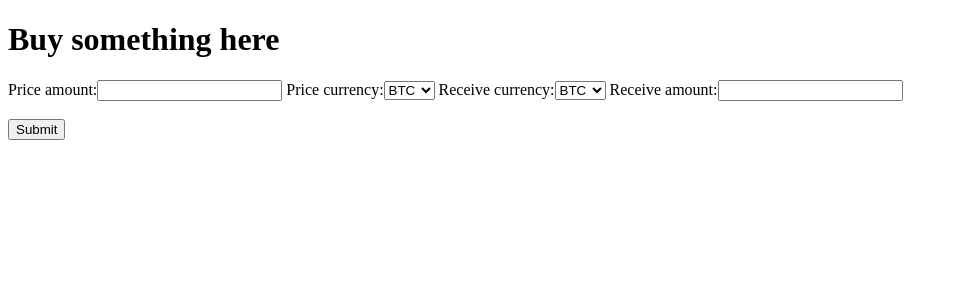
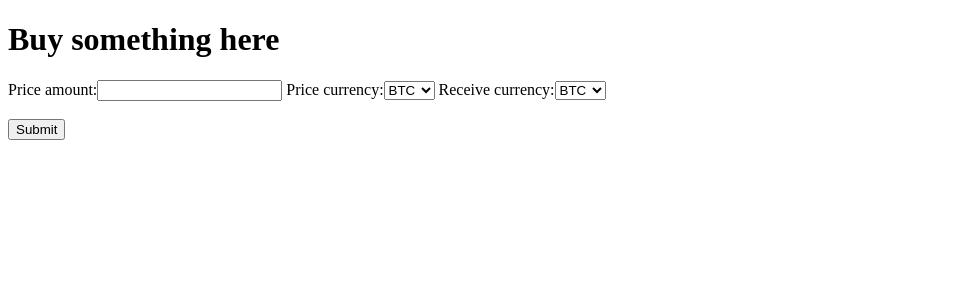
Before and after one commit to vovapasko/coinbase-django-test, a Django app: page /money/buy/ in a window 1280 px wide. Shown: the top 300 px of the page, without its empty margins (0-958 px from the left). Run offline with Django 3.2, Linux system fonts and the light colour scheme.

Commit message:
Added handing data from form and sending order

```diff
--- a/coinbase/currencyApp/forms.py
+++ b/coinbase/currencyApp/forms.py
@@ -2,7 +2,6 @@ from django import forms
 
 
 class OrderForm(forms.Form):
-    price_amount = forms.FloatField(label='Price amount')
-    price_currency = forms.ChoiceField(choices=[("btc", "BTC"), ("usd", "USD"), ("eur", "EUR")])
-    receive_currency = forms.ChoiceField(choices=[("btc", "BTC"), ("usd", "USD"), ("eur", "EUR")])
-    receive_amount = forms.FloatField(label="Receive amount")
+    price_amount = forms.FloatField(label='Price amount', required=True)
+    price_currency = forms.ChoiceField(choices=[("BTC", "BTC"), ("USD", "USD"), ("EUR", "EUR")], required=True)
+    receive_currency = forms.ChoiceField(choices=[("BTC", "BTC"), ("USD", "USD"), ("EUR", "EUR")], required=True)
--- a/coinbase/currencyApp/templates/currencyApp/buy.html
+++ b/coinbase/currencyApp/templates/currencyApp/buy.html
@@ -12,6 +12,8 @@
     <br>
     <br>
     <input type="submit" value="Submit">
+    <br>
+    {{ error_message }}
 
 </form>
 </body>
--- a/coinbase/currencyApp/views.py
+++ b/coinbase/currencyApp/views.py
@@ -1,9 +1,10 @@
 from django.shortcuts import render, redirect
 
 # Create your views here.
-from .dao import get_currencies, get_all_orders
+from .dao import get_currencies, get_all_orders, make_order
 from .configs import CURRENCIES
 from .forms import OrderForm
+import uuid
 
 
 def index(request):
@@ -23,8 +24,14 @@ def buy(request):
             price_amount = form.cleaned_data['price_amount']
             price_currency = form.cleaned_data['price_currency']
             receive_currency = form.cleaned_data['receive_currency']
-            receive_amount = form.cleaned_data['receive_amount']
-            print(price_amount, price_currency, receive_currency, receive_amount)
+            print(price_amount, price_currency, receive_currency)
+            order_id = uuid.uuid4()
+            response = make_order(order_id, price_amount, price_currency, receive_currency)
+            print(response.status_code)
+            if response.status_code == 200:
+                redirect('index')
+            else:
+                return render(request, 'currencyApp/buy.html', {'form': form, 'error_message': str(response.json()['errors'])})
     else:
         form = OrderForm()
     return render(request, 'currencyApp/buy.html', {'form': form})
```
Also changed, not shown: coinbase/currencyApp/dao.py (+4 -3 lines).
